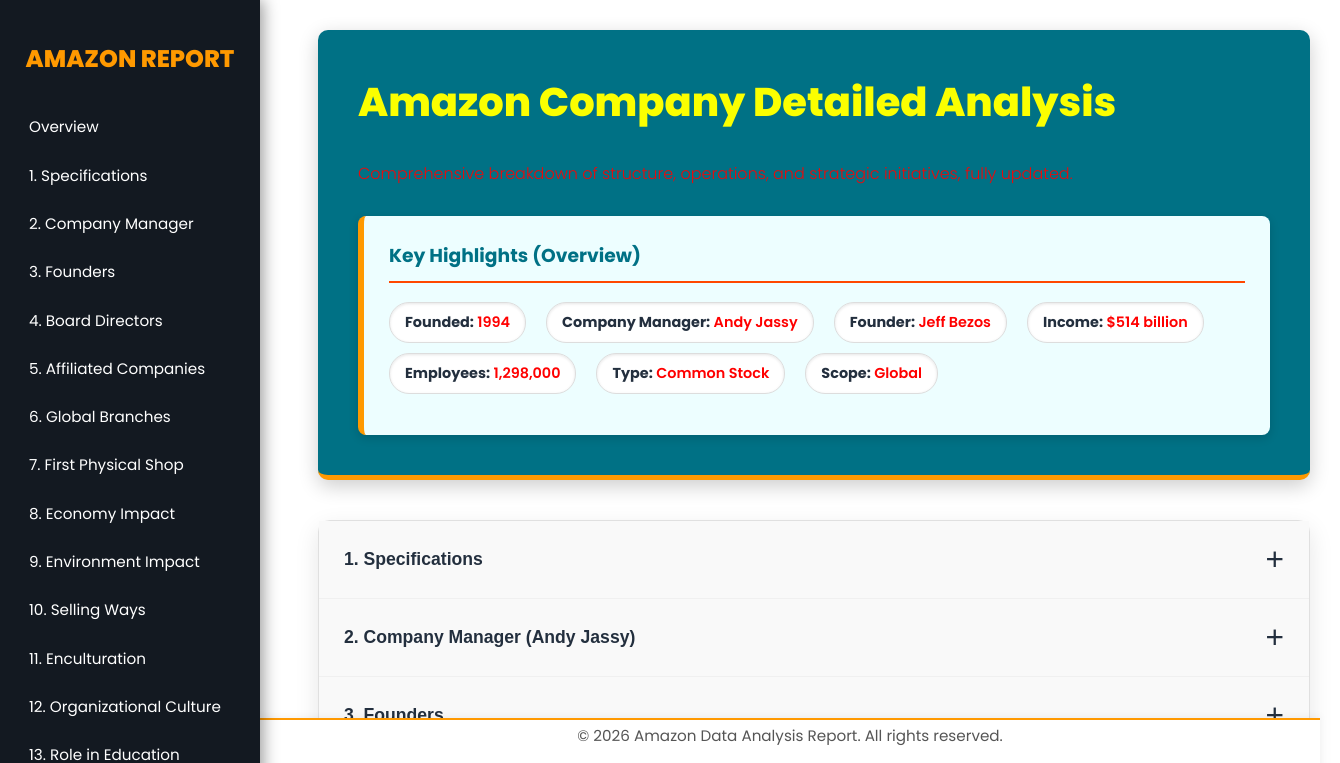
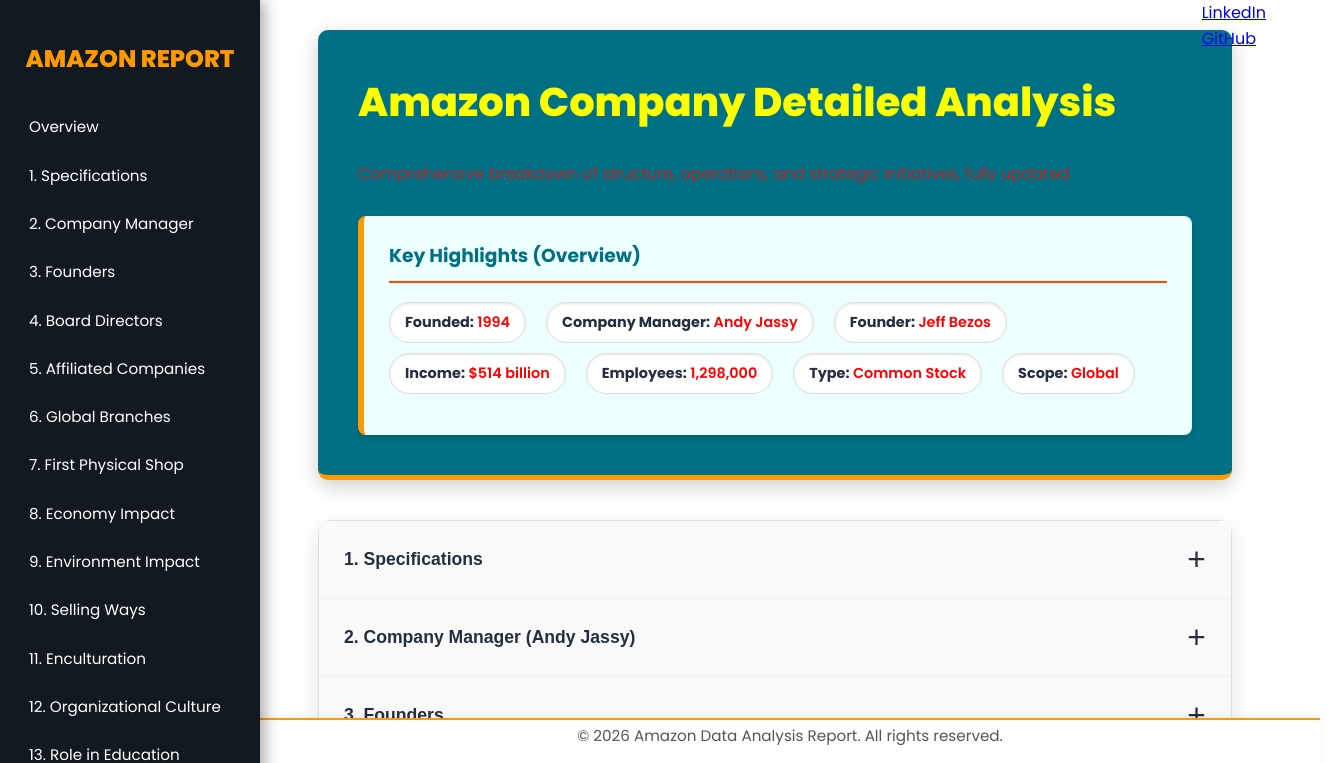
Before and after one commit to AmirAli258/Amazon.website, a plain HTML site: page index.html in a window 1280 px wide. Shown: the top 763 px of the page, 1340 px wide, since content can reach past the window. Drawn offline with Linux system fonts and the light colour scheme.

Commit message:
Update index.html

```diff
--- a/index.html
+++ b/index.html
@@ -686,5 +686,14 @@
         });
 
     </script>
+    <div class="social-links">
+  <a href="https://www.linkedin.com/in/amirali-bagheri-b654aa376" target="_blank">
+    LinkedIn
+  </a>
+
+  <a href="https://github.com/AmirAliSec" target="_blank">
+    GitHub
+  </a>
+</div>
 </body>
 </html>
```
